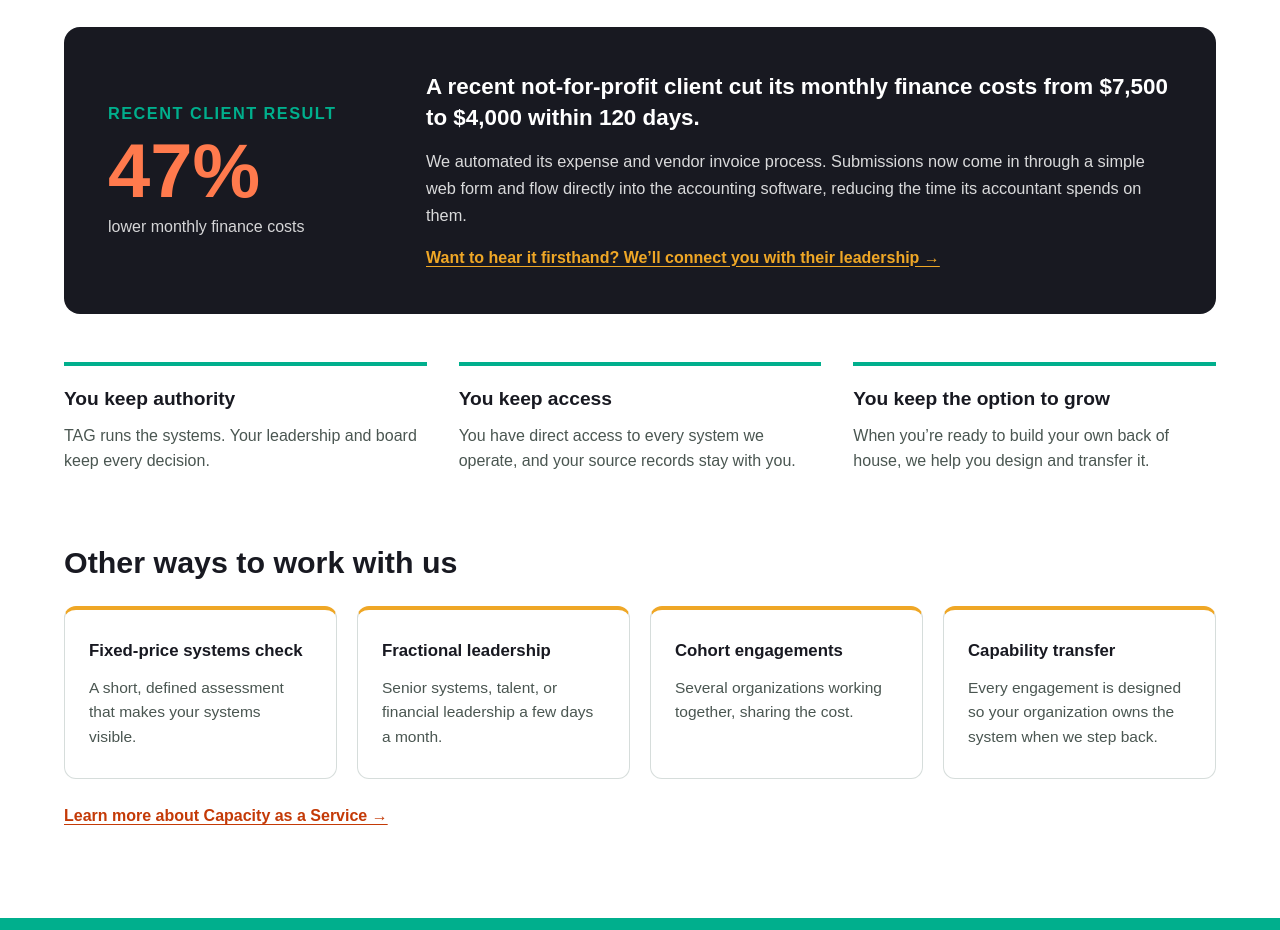
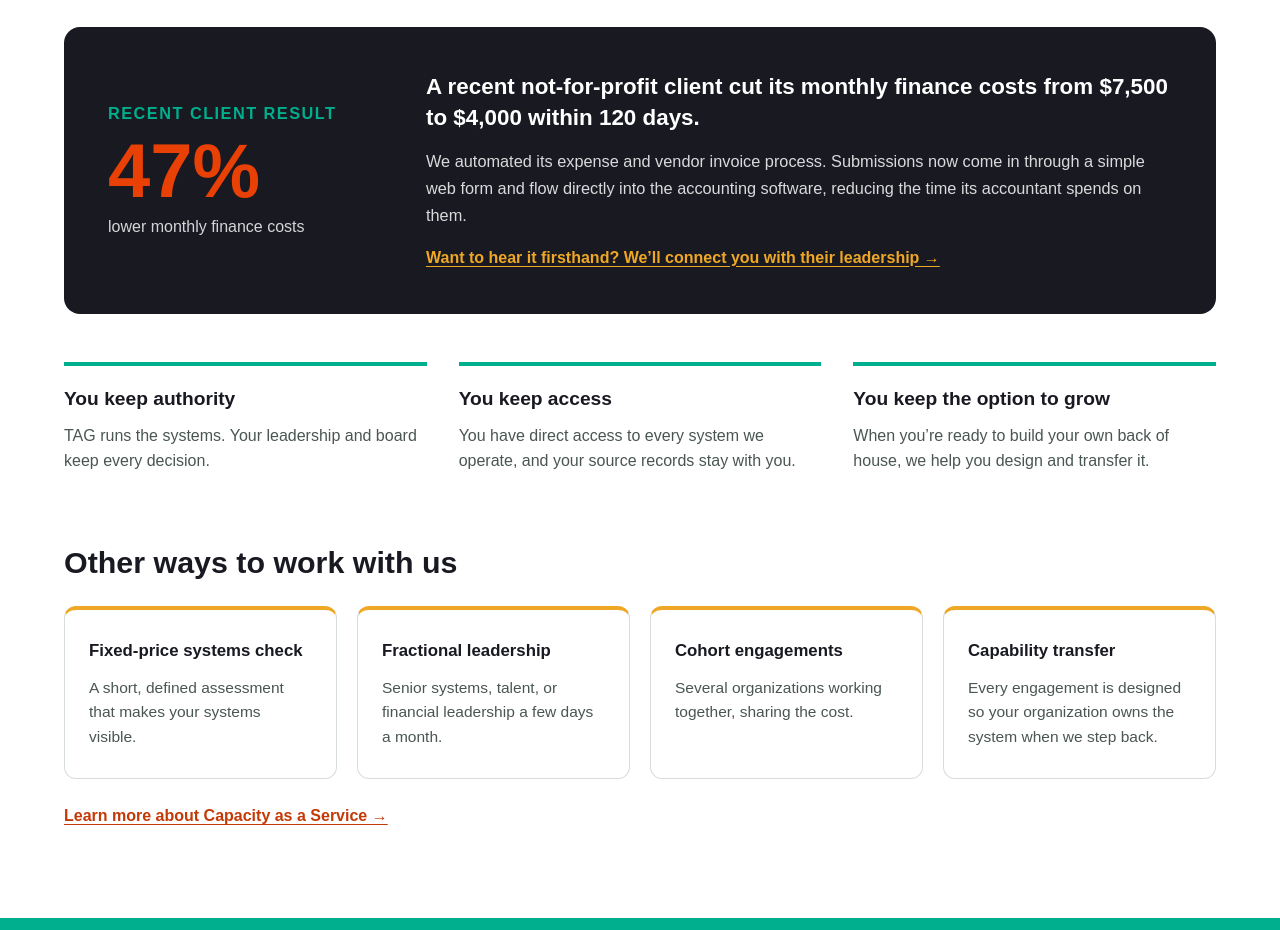
Before and after one commit to Tagaps/tagaps, a plain HTML site: page not-for-profits.html in a window 1280 px wide. Shown: the part 3260-4190 px from the top of the page. Drawn offline with Linux system fonts and the light colour scheme.

Commit message:
Use brand orange for 47% result number
Co-Authored-By: Claude Sonnet 5.5 <noreply@anthropic.com>

```diff
--- a/not-for-profits.html
+++ b/not-for-profits.html
@@ -289,7 +289,7 @@ html,body{max-width:100%;overflow-x:hidden!important}body{min-width:0!important}
 
 .nfp-result{display:grid;grid-template-columns:minmax(200px,270px) 1fr;gap:2rem 3rem;align-items:center;background:var(--dark-blue);color:#fff;border-radius:16px;padding:clamp(1.75rem,4vw,2.75rem);margin-top:clamp(2rem,4vw,3rem)}
 .nfp-result .nfp-eyebrow{color:var(--turquoise);margin-bottom:.35rem}
-.nfp-result .nfp-result-num{font-size:clamp(3.5rem,6vw,4.75rem);line-height:1;font-weight:900;color:#ff7a4d;margin:0}
+.nfp-result .nfp-result-num{font-size:clamp(3.5rem,6vw,4.75rem);line-height:1;font-weight:900;color:#e84005;margin:0}
 .nfp-result .nfp-result-sub{margin:.35rem 0 0;font-size:1rem;color:rgba(255,255,255,.82)}
 .nfp-result h3{font-size:clamp(1.15rem,1.8vw,1.4rem);line-height:1.4;font-weight:800;margin:0 0 .9rem;color:#fff}
 .nfp-result p{margin:0 0 1rem;font-size:1.02rem;line-height:1.65;color:rgba(255,255,255,.84)}
```
Also changed, not shown: funders.html (+1 -1 lines).
